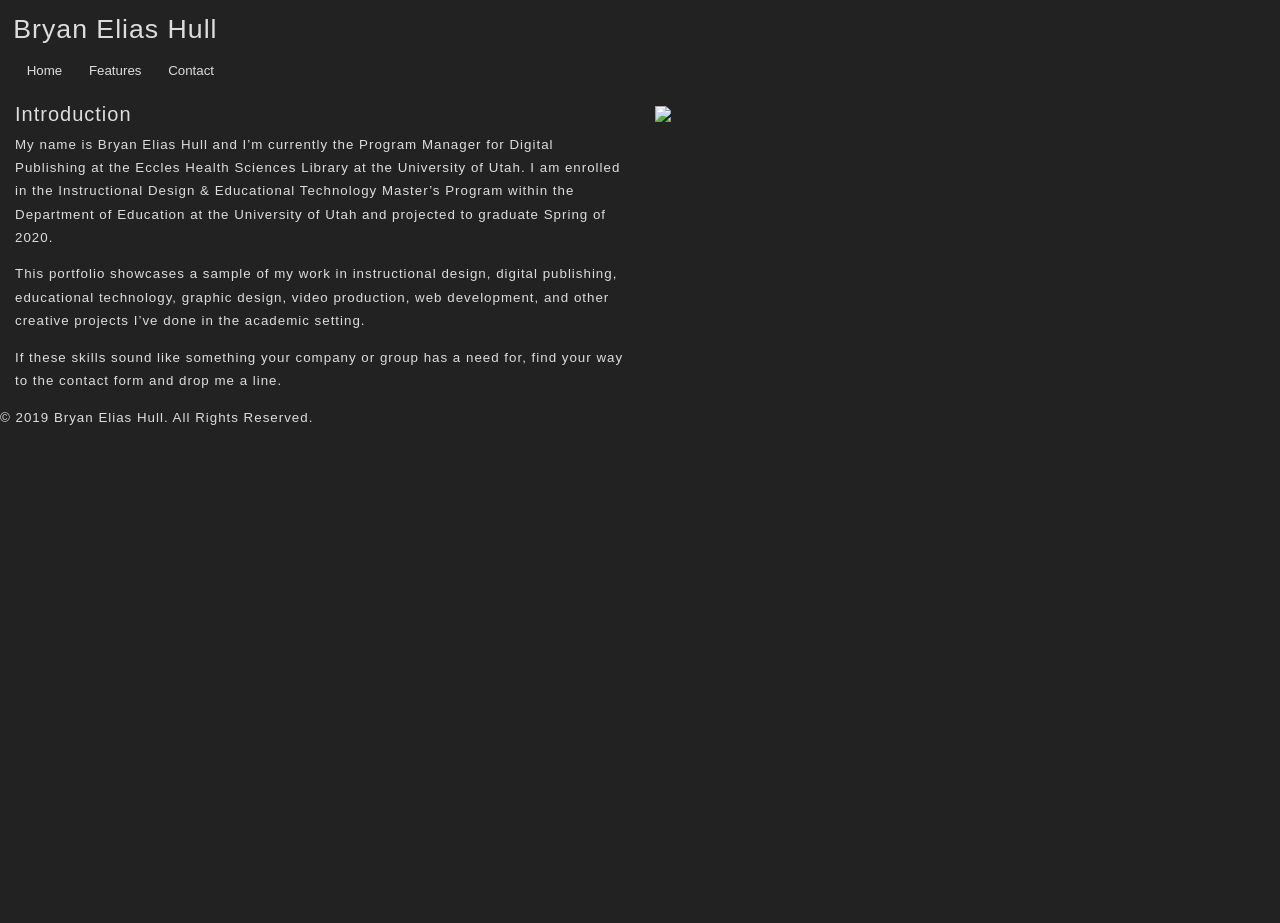
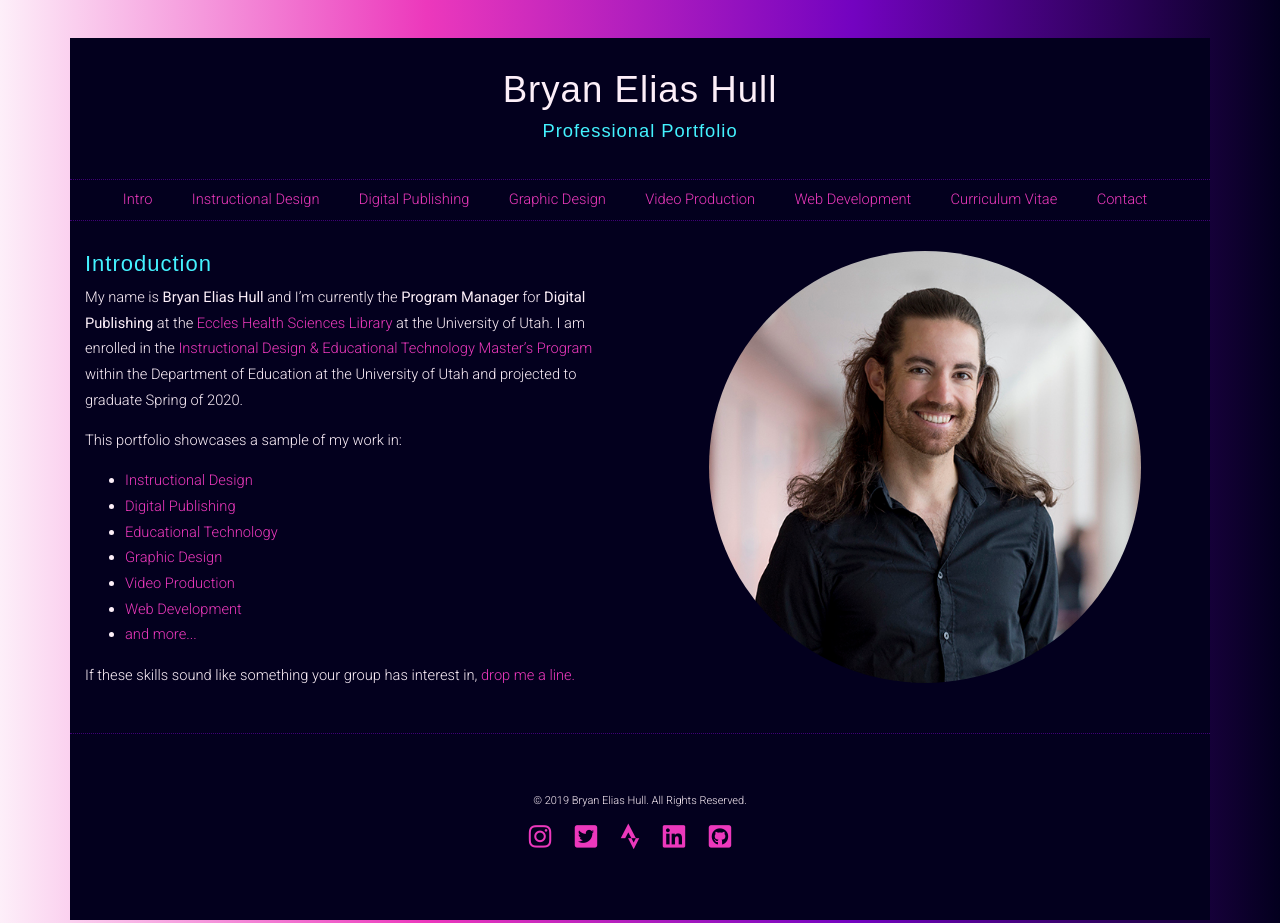
Before and after one commit to eliashull/fancier-portfolio, a plain HTML site: page index.html in a window 1280 px wide. Shown: the top 923 px of the page. Before the commit the page ends 800 px from the top, so only its background shows below. Drawn offline with nearby package versions, Linux system fonts and the light colour scheme.

Commit message:
General layout and design

```diff
--- a/css/style.css
+++ b/css/style.css
@@ -1,51 +1,105 @@
 /* BASICS */
 
 body{
-background: #222222;
+background: #03001e;  /* fallback for old browsers */
+background: -webkit-linear-gradient(to right, #fdeff9, #ec38bc, #7303c0, #03001e);  /* Chrome 10-25, Safari 5.1-6 */
+background: linear-gradient(to right, #fdeff9, #ec38bc, #7303c0, #03001e); /* W3C, IE 10+/ Edge, Firefox 16+, Chrome 26+, Opera 12+, Safari 7+ */
 }
 
 /* TEXT */
 
 html{
-font-size: 10pt;
+font-size: 11pt;
 
 }
 
 body, input, select, textarea {
-color: #dddddd;
-font-family: "Montserrat", sans-serif;
-font-weight: 300;
-font-size: 1rem;
-line-height: 1.75;
+	font-family: "Roboto", sans-serif;
+	color: #fdeff9;
+	font-weight: 300;
+	font-size: 1rem;
+	line-height: 1.75;
 }
 
-p, h1, h2, h3, h4, h5{
+p,{
 letter-spacing: 1px;
 }
 
+h1, h2, h3, h4, h5{
+	font-family: "Roboto Slab", sans-serif;
+	letter-spacing: 1px;
+	color: #44f2ff;
+}
+
+.sitebrand{
+	color: #fdeff9;
+}
+
 a{
--moz-transition: color 0.3s ease-in-out, background-color 0.3s ease-in-out, border-bottom-color 0.3s ease-in-out;
--webkit-transition: color 0.3s ease-in-out, background-color 0.3s ease-in-out, border-bottom-color 0.3s ease-in-out;
--ms-transition: color 0.3s ease-in-out, background-color 0.3s ease-in-out, border-bottom-color 0.3s ease-in-out;
-transition: color 0.3s ease-in-out, background-color 0.3s ease-in-out, border-bottom-color 0.3s ease-in-out;
-color: inherit;
+-moz-transition: color 0.4s ease-in-out, background-color 0.4s ease-in-out, border-bottom-color 0.4s ease-in-out;
+-webkit-transition: color 0.4s ease-in-out, background-color 0.4s ease-in-out, border-bottom-color 0.4s ease-in-out;
+-ms-transition: color 0.4s ease-in-out, background-color 0.4s ease-in-out, border-bottom-color 0.4s ease-in-out;
+transition: color 0.4s ease-in-out, background-color 0.4s ease-in-out, border-bottom-color 0.4s ease-in-out;
+color: #ec38bc;
+border-bottom: none;
 }
 
 a:hover{
-color: #8715c4;
+color: #7303c0;
+border-bottom: none;
 text-decoration: none;
 }
 
+
 /* POSITIONING */
 
+.container {
+	margin-top: 3%;
+	margin-bottom: 3%;
+}
 
 
 /* ELEMENTS */
 
+#header{
+	padding-bottom: 30px;
+	padding-top: 30px;
+}
+
 #navigation{
-background-color: #333333;
-color: white;
-font-size: 10px;
-letter-spacing: 2px;
-text-transform: uppercase;
+
 }
+
+#sitecontent{
+	padding-bottom: 30px;
+	padding-top: 30px;
+}
+
+#footer{
+	padding-bottom: 50px;
+	padding-top: 50px;
+}
+
+.container{
+	background-color: #03001e;
+}
+
+.nav-link{
+	margin-right: 10px;
+}
+
+.fab{
+	font-size:1.75rem;
+	margin-right: 20px;
+}
+
+img.rounded-circle{
+	max-width: 80%;
+	height: auto;
+}
+
+.row{
+	border-bottom-style: dotted;
+	border-color: #3f0175;
+	border-bottom-width: thin;
+}
--- a/index.html
+++ b/index.html
@@ -9,7 +9,7 @@
         <!-- Bootstrap CSS -->
             <link rel="stylesheet" href="https://stackpath.bootstrapcdn.com/bootstrap/4.1.3/css/bootstrap.min.css" integrity="sha384-MCw98/SFnGE8fJT3GXwEOngsV7Zt27NXFoaoApmYm81iuXoPkFOJwJ8ERdknLPMO" crossorigin="anonymous">
         <!-- Google Fonts -->
-            <link href="https://fonts.googleapis.com/css?family=Roboto+Slab:300&display=swap" rel="stylesheet">
+            <link href="https://fonts.googleapis.com/css?family=Roboto:300,400&display=swap" rel="stylesheet">
         <!-- Main Stylesheet -->
             <link href="css/style.css" rel="stylesheet">
 		<!-- Font Awesome Icons -->
@@ -18,36 +18,83 @@
   </head>
   <body>
 
-    <div class="cover-container d-flex w-100 h-100 p-3 mx-auto flex-column">
-        <header class="masthead mb-auto">
-            <div class="inner">
-                <h2 class="masthead-brand">Bryan Elias Hull</h2>
-                <nav class="nav nav-masthead">
-                    <a class="nav-link active" href="#">Home</a>
-                    <a class="nav-link" href="#">Features</a>
-                    <a class="nav-link" href="#">Contact</a>
-                </nav>
-            </div>
-        </header>
-    </div>
-
-    <div class="d-flex flex-row">
-        <div id="introduction" class="col-md-6">
-            <h4>Introduction</h4>
-            <p>My name is <strong>Bryan Elias Hull</strong> and I’m currently the <strong>Program Manager</strong> for <strong>Digital Publishing</strong> at the <strong><a href="https://library.med.utah.edu/" target="_blank">Eccles Health Sciences Library</a></strong> at the University of Utah. I am enrolled in the <strong>Instructional Design &amp; Educational Technology Master’s Program</strong> within the Department of Education at the University of Utah and projected to graduate Spring of 2020.</p>
-            <p>This portfolio showcases a sample of my work in instructional design, digital publishing, educational technology, graphic design, video production, web development, and other creative projects I’ve done in the academic setting.</p>
-            <p>If these skills sound like something your company or group has a need for, find your way to the <a href="#contact">contact form</a> and drop me a line.</p>
-        </div><!-- End of col -->
-        <div id="introduction-video" class="col-md-6">
-            <img src="img/video.png" />
-        </div><!-- End of col -->
-    </div>
-
-    <footer class="mastfoot mt-auto">
-        <div class="inner">
-            <p>&copy; 2019 Bryan Elias Hull. All Rights Reserved.</p>
-        </div>
-    </footer>
+	<div id="sitecontainer" class="container">
+		<div id="header" class="row">
+			<div class="col">
+				<div class="d-flex justify-content-center align-items-center">
+					<h1 class="sitebrand">Bryan Elias Hull</h1>
+				</div>
+				<div class="d-flex justify-content-center align-items-center">
+					<h5>Professional Portfolio</h5>
+				</div>
+			</div>
+		</div>
+		<div id="navigation" class="row">
+			<div class="col">
+				<ul class="nav justify-content-center">
+					<li class="nav-item">
+						<a id="introduction_link" class="nav-link active" href="#">Intro</a>
+					</li>
+					<li class="nav-item">
+						<a id="instructionaldesign_link" class="nav-link" href="#instructionaldesign">Instructional Design</a>
+					</li>
+					<li class="nav-item">
+						<a id="digitalpublishing_link" class="nav-link" href="#digitalpublishing">Digital Publishing</a>
+					</li>
+					<li class="nav-item">
+						<a id="graphicdesign_link" class="nav-link" href="#graphicdesign">Graphic Design</a>
+					</li>
+					<li class="nav-item">
+						<a id="videoproduction_link" class="nav-link" href="#videoproduction">Video Production</a>
+					</li>
+					<li class="nav-item">
+						<a id="webdevelopment_link" class="nav-link" href="#webdevelopment">Web Development</a>
+					</li>
+					<li class="nav-item">
+						<a id="curriculumvitae_link" class="nav-link" href="#curriculumvitae">Curriculum Vitae</a>
+					</li>
+					<li class="nav-item">
+						<a id="contact_link" class="nav-link" href="#contact">Contact</a>
+					</li>
+				</ul>
+			</div>
+		</div>
+		<div id="sitecontent" class="row">
+			<div class="col-md-6">
+				<h4>Introduction</h4>
+				<p>My name is <strong>Bryan Elias Hull</strong> and I’m currently the <strong>Program Manager</strong> for <strong>Digital Publishing</strong> at the <a href="https://library.med.utah.edu/" target="_blank">Eccles Health Sciences Library</a> at the University of Utah. I am enrolled in the <a href="https://ed-psych.utah.edu/instructional-design/">Instructional Design &amp; Educational Technology Master’s Program</a> within the Department of Education at the University of Utah and projected to graduate Spring of 2020.</p>
+				<p>This portfolio showcases a sample of my work in:</p>
+					<ul>
+						<li><a href="#instructionaldesign">Instructional Design</a></li>
+						<li><a href="#digitalpublishing">Digital Publishing</a></li>
+						<li><a href="#instructionaldesign">Educational Technology</a></li>
+						<li><a href="#graphicdesign">Graphic Design</a></li>
+						<li><a href="#videoproduction">Video Production</a></li>
+						<li><a href="#webdevelopment">Web Development</a></li>
+						<li><a href="#curriculumvitae">and more...</a></li>
+					</ul>
+				<p>If these skills sound like something your group has interest in, <a href="#contact">drop me a line.</a></p>
+			</div>
+			<div class="col-md-6">
+				<div class="d-flex justify-content-center align-items-center">
+					<img src="img/portrait.jpg" class="rounded-circle" alt="Bryan Elias Hull, Big Business Mogul, circa 2017.">
+				</div>
+			</div>
+		</div>
+		<div id="footer" class="flex-row">
+				<div class="d-flex justify-content-center align-items-center">
+					<p><sub>&copy; 2019 Bryan Elias Hull. All Rights Reserved.</sub></p>
+				</div>
+				<div class="d-flex justify-content-center align-items-center">
+					<p>
+						<a href="https://www.instagram.com/eliashull" class="social-link" target="_blank"><i class="fab fa-instagram"></i></a>
+						<a href="https://www.twitter.com/dabicyclez0ne" class="social-link" target="_blank"><i class="fab fa-twitter-square"></i></a>
+						<a href="https://www.strava.com/athletes/bryanhull" class="social-link" target="_blank"><i class="fab fa-strava"></i></a>
+						<a href="https://www.linkedin.com/bryaneliashull" class="social-link" target="_blank"><i class="fab fa-linkedin"></i></a>
+						<a href="https://github.com/eliashull" class="social-link" target="_blank"><i class="fab fa-github-square"></i></a>
+					</p>
+				</div>
+		</div>
 
     <!-- Optional JavaScript -->
     <!-- jQuery first, then Popper.js, then Bootstrap JS -->
@@ -55,5 +102,6 @@
     <script src="https://cdnjs.cloudflare.com/ajax/libs/popper.js/1.14.3/umd/popper.min.js" integrity="sha384-ZMP7rVo3mIykV+2+9J3UJ46jBk0WLaUAdn689aCwoqbBJiSnjAK/l8WvCWPIPm49" crossorigin="anonymous"></script>
     <script src="https://stackpath.bootstrapcdn.com/bootstrap/4.1.3/js/bootstrap.min.js" integrity="sha384-ChfqqxuZUCnJSK3+MXmPNIyE6ZbWh2IMqE241rYiqJxyMiZ6OW/JmZQ5stwEULTy" crossorigin="anonymous"></script>
     <script src="js/variables.js"></script>
+
   </body>
 </html>
```
Also changed, not shown: img/portrait.jpg (added).
